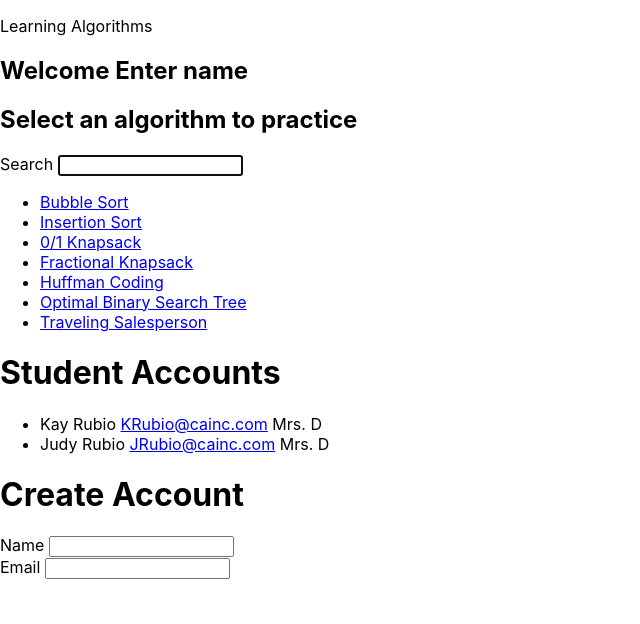
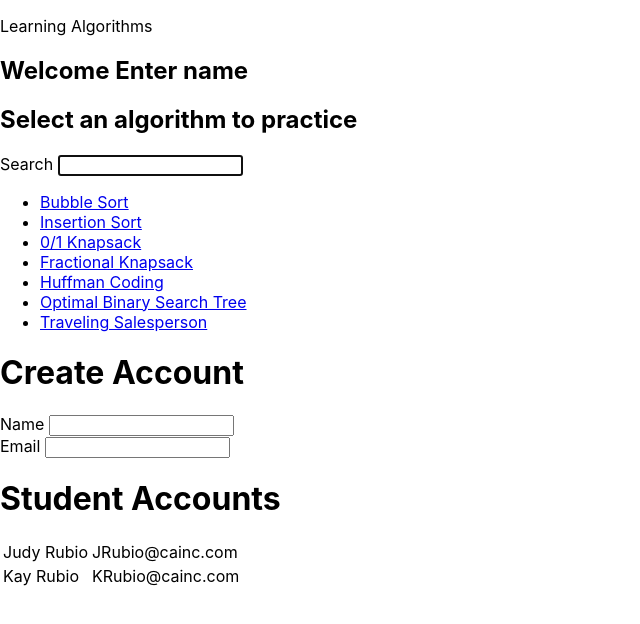
Before and after one commit to KaySRubio/algorithmocean, a React (Create React App) app: page / in a window 1280 px wide. Shown: the top 624 px of the page, without its empty margins (0-640 px from the left). Built offline with nearby package versions, Linux system fonts and the light colour scheme; data requests are answered from the project's data file.

Commit message:
Updated ListStudentAccounts component to get data from a json file using a useFetch hook

```diff
--- /dev/null
+++ b/data/db.json
@@ -0,0 +1,14 @@
+{
+    "blogs": [
+      {
+        "name": "Judy Rubio",
+        "email": "JRubio@cainc.com",
+        "id": 1
+      },
+      {
+        "name": "Kay Rubio",
+        "email": "KRubio@cainc.com",
+        "id": 2
+      }
+    ]
+  }
--- a/src/App.js
+++ b/src/App.js
@@ -6,6 +6,7 @@ import ListAlg from './ListAlg';
 import ListStudentAccounts from './ListStudentAccounts';
 import InputWithLabel from './InputWithLabel';
 import CreateAccount from './CreateAccount';
+
 
 /* Can create the account objects using object literal notation
 const accounts = [
@@ -89,11 +90,17 @@ const searchedAccounts = accounts.filter.(function (account) {
       </InputWithLabel>
       <ListAlg list={algorithms} searchBy={searchTerm} /> {/* monkey; new component I'm making */}
 
-      <ListStudentAccounts accounts={accounts} /> {/* Render the ListStudentAccounts component. Pass it the property accounts which is an array of account objects*/}
+
       <CreateAccount>
 
       </CreateAccount>
+
+      <ListStudentAccounts />
     </div>
   );
 }
 export default App;
+
+/*
+ <ListStudentAccounts accounts={accounts} />
+ */
--- a/src/ListStudentAccounts.js
+++ b/src/ListStudentAccounts.js
@@ -1,5 +1,70 @@
+import useFetch from './useFetch';
+
+const ListStudentAccounts = () => {
+
+    const { data: accounts, error, isPending } = useFetch('http://localhost:8000/blogs/');
+
+    return (
+        <div className="account-list">
+            <h1>Student Accounts</h1>
+            { isPending && <div>Loading...</div> }
+            { error && <div>{ error }</div>}
+
+            <table>
+            { accounts && (
+                accounts.map((account) => (
+
+                        <tbody key={account.id}>
+                            <td>{ account.name }</td>
+                            <td>{ account.email }</td>
+                        </tbody>
+
+                )))}
+            </table>
+
+        </div>
+    );
+  }
+
+/*
+
+http://localhost:8000/blogs/
 
 
+Version where I just printed 1 blog
+import useFetch from './useFetch';
+
+const ListStudentAccounts = () => {
+
+
+    const { data: studentAccounts, error, isPending } = useFetch('http://localhost:8000');
+
+    return (
+      <div className="student-account-list">
+        <h1>Student Accounts</h1>
+        <ul>
+        { isPending && <div>Loading...</div> }
+        { error && <div>{ error }</div>}
+
+
+        { studentAccounts && (
+            <div>
+                <p>{studentAccounts.name}</p>
+                <p>{studentAccounts.email}</p>
+            </div>
+        )
+        }
+
+
+
+        </ul>
+      </div>
+     );
+  }
+*/
+
+
+/* Older version that printed what was passed to it without calling useFetch()
 const ListStudentAccounts = ({ accounts }) => {
     return (
       <div>
@@ -16,5 +81,5 @@ const ListStudentAccounts = ({ accounts }) => {
       </div>
      );
   }
-
+*/
   export default ListStudentAccounts;
--- /dev/null
+++ b/src/useFetch.js
@@ -0,0 +1,50 @@
+// custom hook for use in any component to fetch data
+// will take 1 parameter that is the url, and will re-run whenever the url is updated
+
+import { useState, useEffect } from 'react';
+
+const useFetch = (url) =>
+{
+
+    const [data, setData] = useState(null);
+    const[isPending, setIsPending] = useState(true);
+    const[error, setError] = useState(null); // make a dynamic variable to hold error messages
+
+    useEffect(() => {
+
+        const abortCont = new AbortController();
+
+        setTimeout(() => {
+            fetch(url, { signal: abortCont.signal })
+            .then(res => {
+                // when you're looking at the response object run an if statement that if the response object's ok property is
+                // set to false, you will throw an error that will be caught in the catch block below
+                if(!res.ok){
+                    throw Error('Could not fetch data for this resource');
+                }
+                return res.json();
+            })
+            .then(data => {
+                setError(null); // if you successfully get the data later on, set error to false so it won't display error message on screen
+                console.log(data);
+                setData(data);
+                setIsPending(false); // once we have the data, change isPending to false so the loading message disapears
+            })
+            // catching an error related to being unable to connect to the server
+            .catch(err => {
+                if (err.name === 'AbortError') {console.log('fetch aborted')}
+                else {
+                    setError(err.message); //if you catch an error, update the dymamic error variable with it's message
+                    setIsPending(false); // don't display the isLoading message if there was an error
+                }
+            })
+        }, 1000);
+
+        return () => abortCont.abort(); // abort the fetch if
+    }, [url]);
+
+    return { data, isPending, error }; // return an object with 3 properties to the caller
+
+}
+
+export default useFetch;
```
